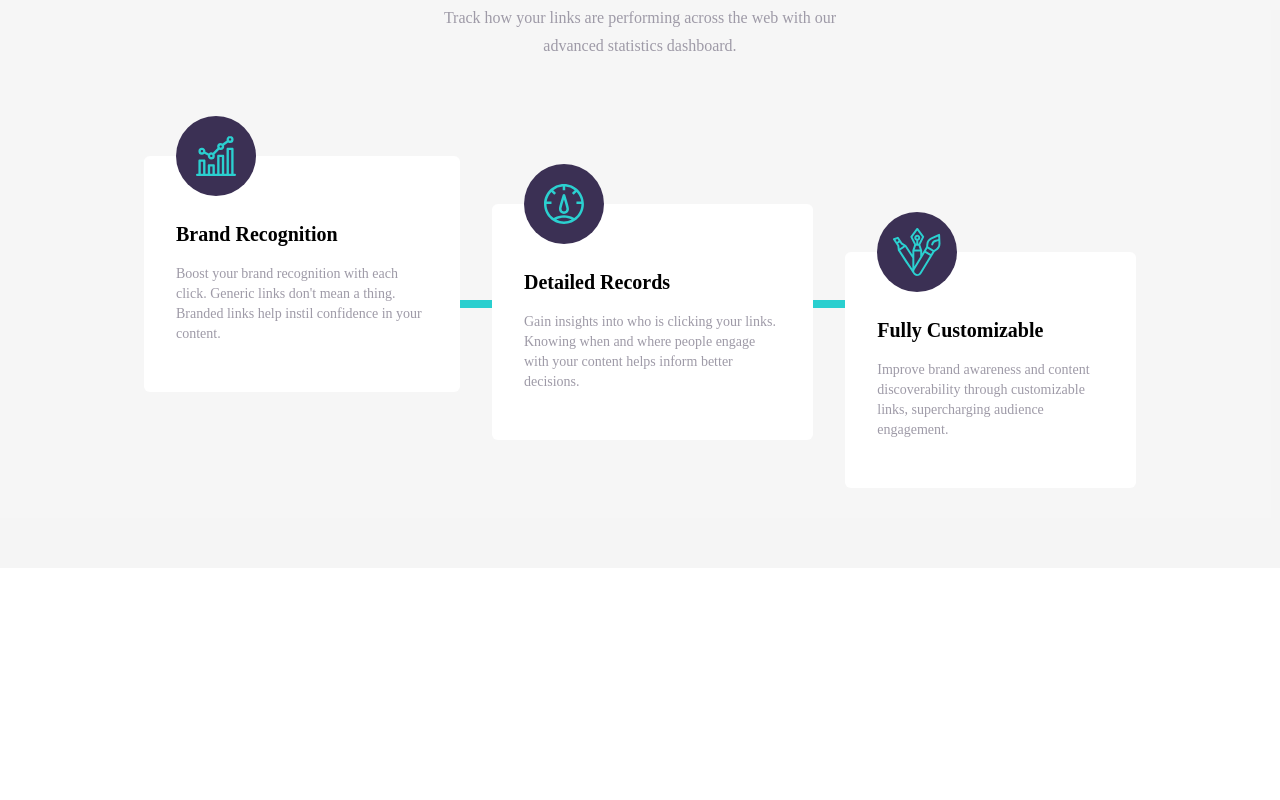
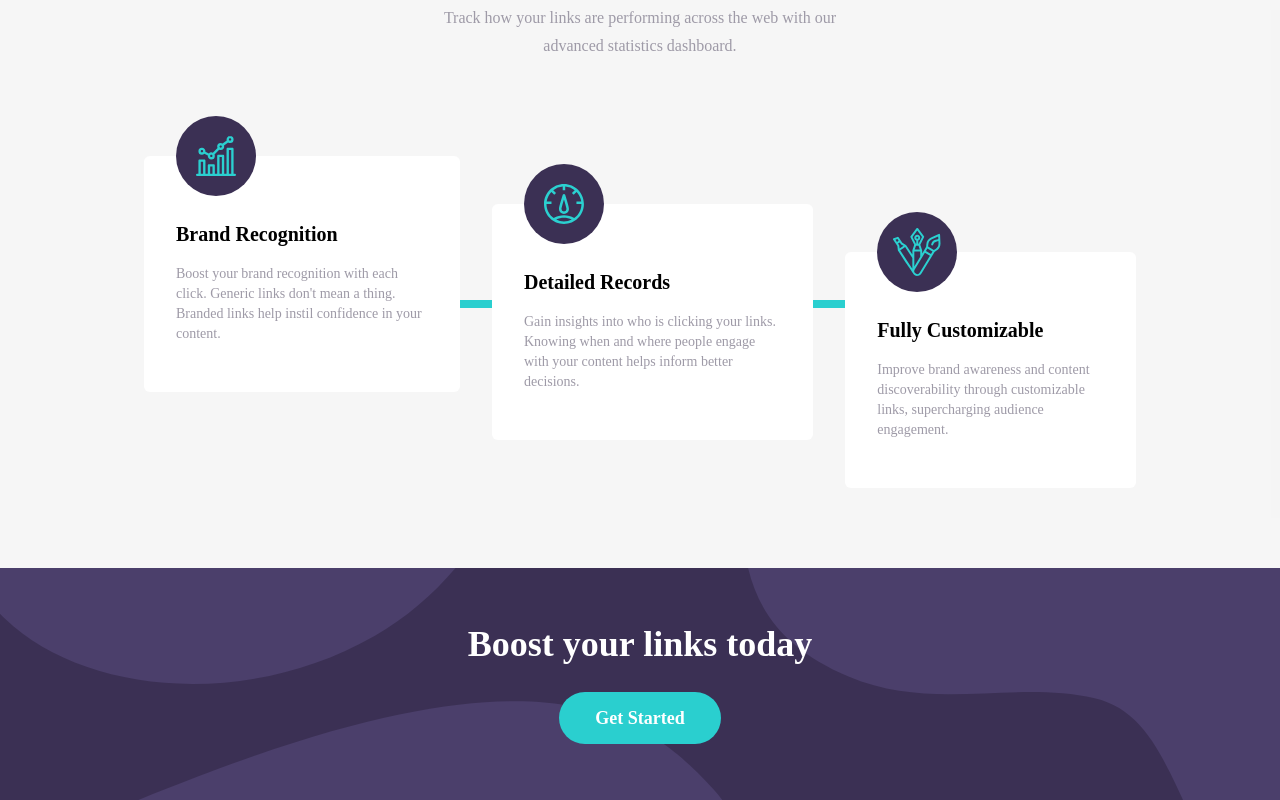
Before and after one commit to khatri2002/url-shortening-api, a React (Create React App) app: page / in a window 1280 px wide. Shown: the part 1007-1807 px from the top of the page. Before the commit the page ends 1575 px from the top, so only its background shows below. Built offline with nearby package versions, Linux system fonts and the light colour scheme.

Commit message:
feat(footer container implemented)

```diff
--- /dev/null
+++ b/src/components/footer/Footer.module.scss
@@ -0,0 +1,15 @@
+.container {
+  @apply flex flex-col items-center justify-center gap-y-4 bg-dark-Violet bg-cover bg-center bg-no-repeat p-14 sm:gap-y-7;
+  background-image: url("../../assets/images/bg-boost-desktop.svg");
+
+  h2 {
+    @apply text-nowrap text-center text-2xl font-semibold text-white sm:text-3xl lg:text-4xl;
+  }
+
+  button {
+    @apply rounded-full bg-cyan px-6 py-3 text-base font-semibold text-white transition duration-200 sm:px-8 lg:px-9 lg:text-lg;
+    &:hover {
+      background-color: #9eeaea;
+    }
+  }
+}
--- /dev/null
+++ b/src/components/footer/Footer.tsx
@@ -0,0 +1,12 @@
+import styles from "./Footer.module.scss";
+
+const Footer = () => {
+  return (
+    <div className={styles.container}>
+      <h2>Boost your links today</h2>
+      <button>Get Started</button>
+    </div>
+  );
+};
+
+export default Footer;
--- a/src/pages/home/Home.tsx
+++ b/src/pages/home/Home.tsx
@@ -1,3 +1,4 @@
+import Footer from "../../components/footer/Footer";
 import LandingSection from "../../components/landing-section/LandingSection";
 import MainSection from "../../components/main-section/MainSection";
 import Navbar from "../../components/navbar/Navbar";
@@ -8,6 +9,7 @@ const Home = () => {
       <Navbar />
       <LandingSection />
       <MainSection />
+      <Footer />
     </main>
   );
 };
```
